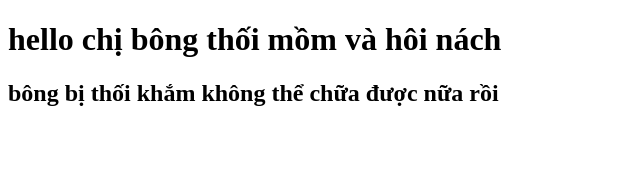
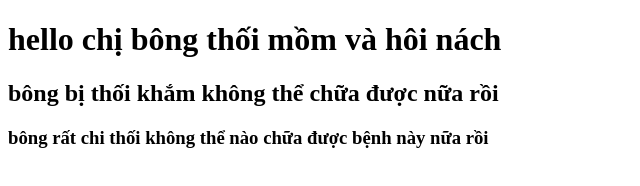
Before and after one commit to nguyenbao20072022/du-an-7, a plain HTML site: page index.html in a window 1280 px wide. Shown: the whole page, without its empty margins (0-640 px from the left). Drawn offline with Linux system fonts and the light colour scheme.

Commit message:
sửa lần 2

```diff
--- a/index.html
+++ b/index.html
@@ -8,5 +8,6 @@
   <body>
     <h1>hello chị bông thối mồm và hôi nách</h1>
     <h2>bông bị thối khắm không thể chữa được nữa rồi</h2>
+    <h3>bông rất chi thối không thể nào chữa được bệnh này nữa rồi</h3>
   </body>
 </html>
```
